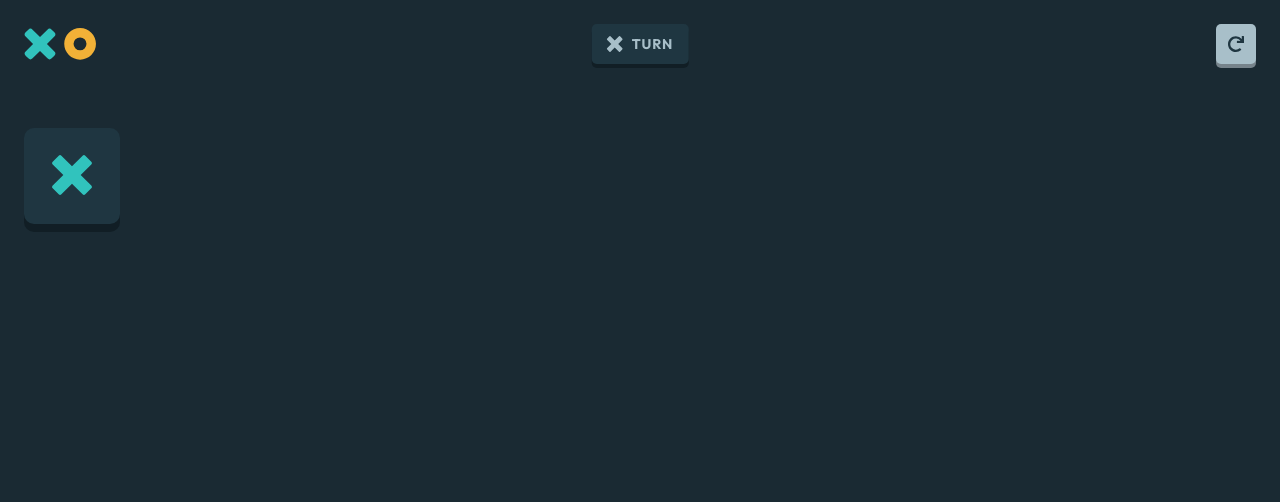
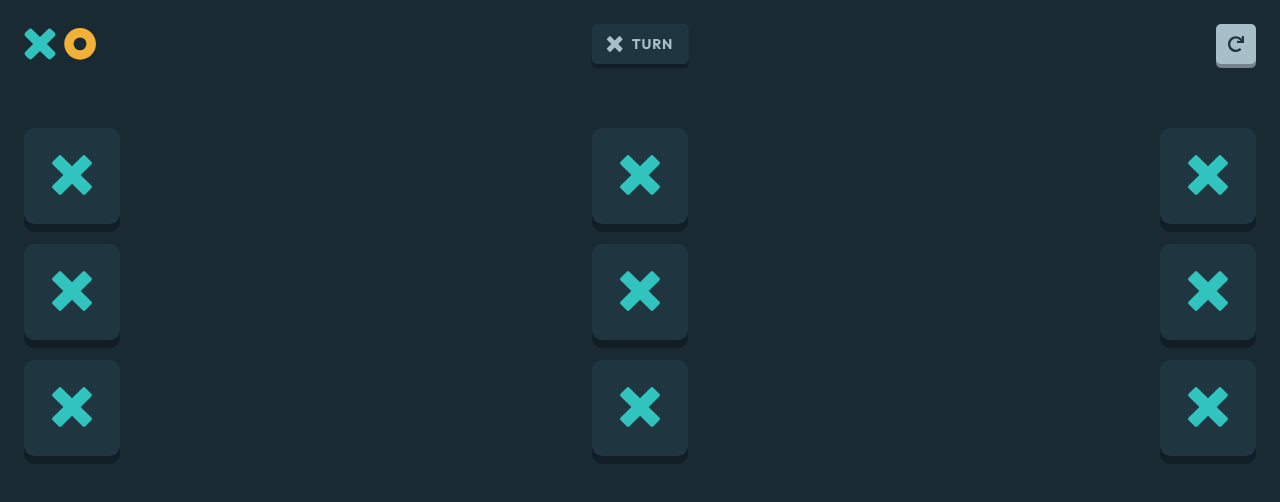
Before and after one commit to yosephwinata/tic-tac-toe, a React (Vite) app: page / in a window 1280 px wide. Shown: the top 502 px of the page. Built offline with nearby package versions, Linux system fonts and the light colour scheme.

Commit message:
Add XO board and squares ui

```diff
--- a/src/features/game/XOBoard.tsx
+++ b/src/features/game/XOBoard.tsx
@@ -1,8 +1,27 @@
 import styled from "styled-components";
 import XOSquare from "./XOSquare";
 
+const StyledXOBoard = styled.div`
+  display: grid;
+  grid-template-columns: repeat(3, auto);
+  row-gap: 2rem;
+  justify-content: space-between;
+`;
+
 const XOBoard: React.FC = () => {
-  return <XOSquare />;
+  return (
+    <StyledXOBoard>
+      <XOSquare />
+      <XOSquare />
+      <XOSquare />
+      <XOSquare />
+      <XOSquare />
+      <XOSquare />
+      <XOSquare />
+      <XOSquare />
+      <XOSquare />
+    </StyledXOBoard>
+  );
 };
 
 export default XOBoard;
```
